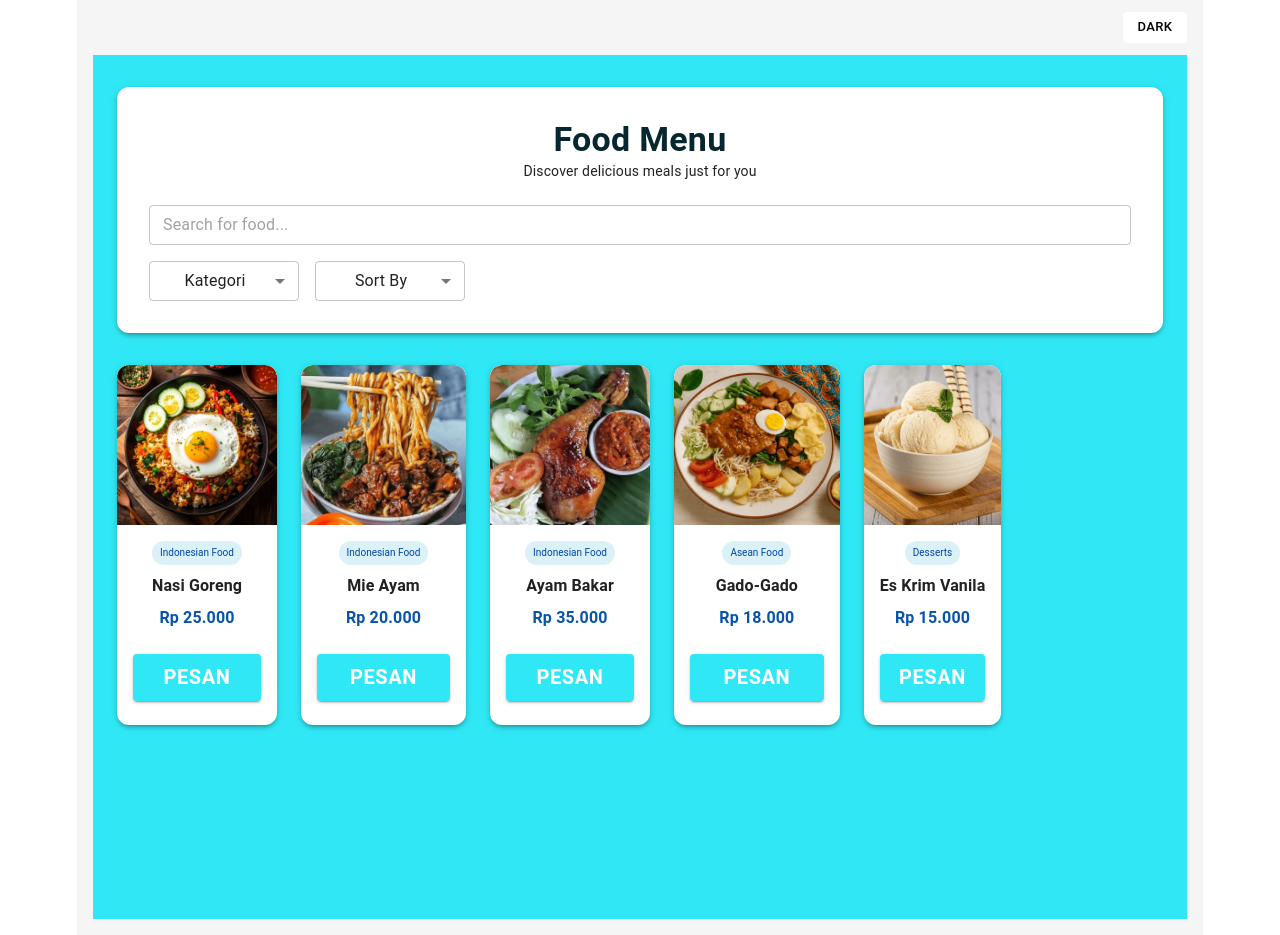
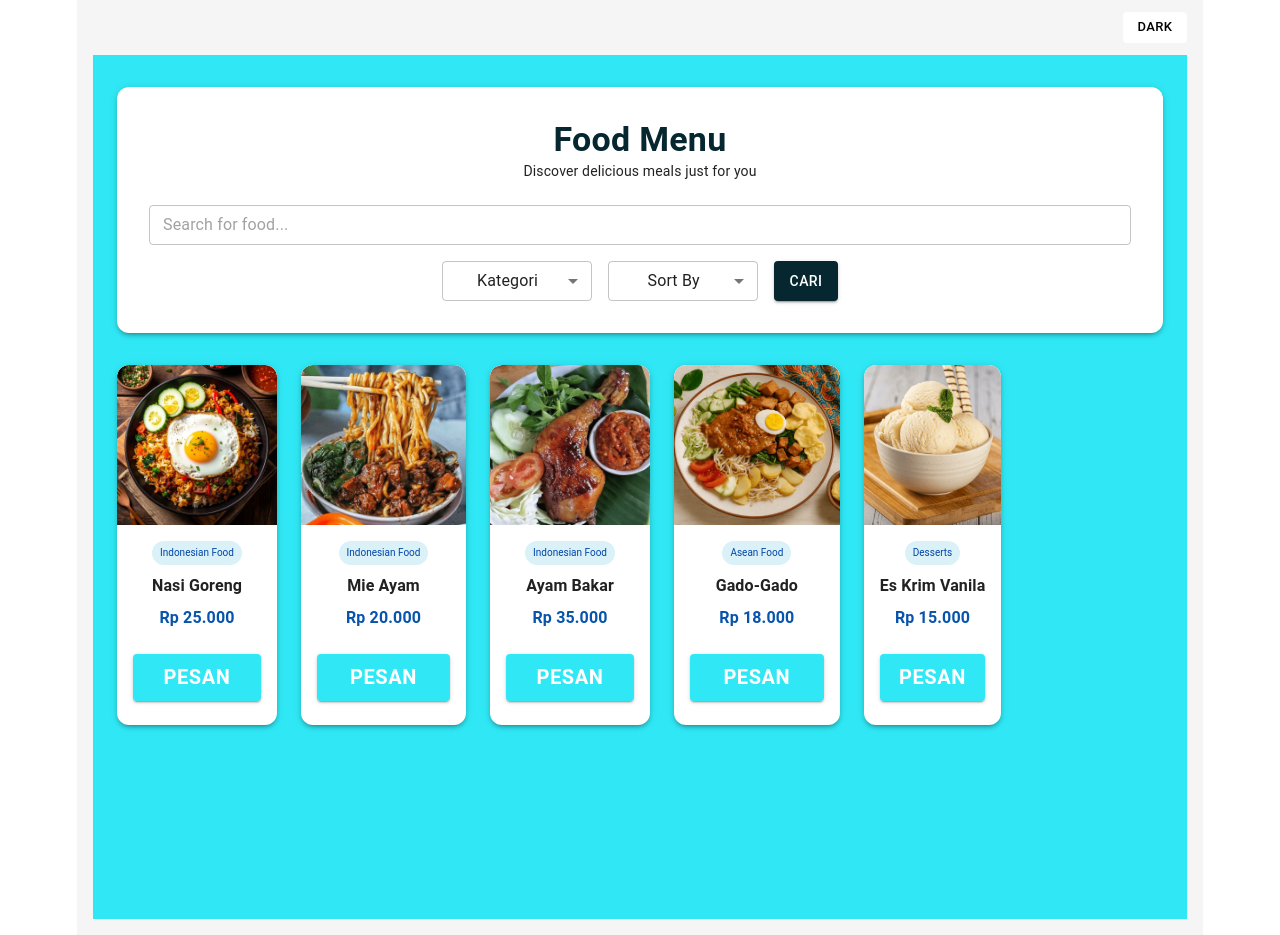
Before and after one commit to satriapinan/food-order-sttp, a React (Vite) app: page /beranda in a window 1280 px wide. Built offline with nearby package versions, Linux system fonts and the light colour scheme.

Commit message:
pertemuan 4

```diff
--- a/package.json
+++ b/package.json
@@ -14,6 +14,7 @@
     "@emotion/styled": "^11.14.1",
     "@mui/icons-material": "^9.2.0",
     "@mui/material": "^9.2.0",
+    "axios": "^1.19.0",
     "formik": "^2.4.9",
     "react": "^19.2.8",
     "react-dom": "^19.2.8",
--- a/src/pages/beranda.jsx
+++ b/src/pages/beranda.jsx
@@ -3,64 +3,154 @@ import Paper from '@mui/material/Paper';
 import Typography from '@mui/material/Typography';
 import TextField from '@mui/material/TextField';
 import Button from '@mui/material/Button';
-import {Link, useNavigate} from "react-router-dom";
+import { Link, useNavigate } from "react-router-dom";
 import { useState } from 'react';
 import Grid from '@mui/material/Grid';
 import Box from '@mui/material/Box';
-import { Select, MenuItem } from '@mui/material';
+import {
+    Select,
+    MenuItem,
+    FormHelperText,
+    FormControl,
+} from '@mui/material';
 import Card from '@mui/material/Card';
 import CardMedia from '@mui/material/CardMedia';
 import CardContent from '@mui/material/CardContent';
 import Chip from '@mui/material/Chip';
+import { Formik, Form } from 'formik';
+import * as Yup from 'yup';
 
-const images = import.meta.glob('../assets/*.{png,jpg,jpeg,svg}', {eager: true});
+const images = import.meta.glob('../assets/*.{png,jpg,jpeg,svg}', { eager: true });
 
-const foodData =[
-    {id: 1, name:"Nasi Goreng", price: "25.000", category:"Indonesian Food",imgName:"nasi-goreng.jpg"},
-    {id: 2, name:"Mie Ayam", price:"20.000", category:"Indonesian Food", imgName:"Mie-Ayam.png"},
-    {id: 3, name:"Ayam Bakar", price:"35.000", category:"Indonesian Food", imgName:"Ayam-bakar.png"},
-    {id: 4, name:"Gado-Gado", price:"18.000", category:"Asean Food", imgName:"Gado-gado.png"},
-    {id: 5, name:"Es Krim Vanila", price:"15.000", category:"Desserts", imgName:"ice-vanila.png"}
+const foodData = [
+    { id: 1, name: "Nasi Goreng", price: "25.000", category: "Indonesian Food", imgName: "nasi-goreng.jpg" },
+    { id: 2, name: "Mie Ayam", price: "20.000", category: "Indonesian Food", imgName: "Mie-Ayam.png" },
+    { id: 3, name: "Ayam Bakar", price: "35.000", category: "Indonesian Food", imgName: "Ayam-bakar.png" },
+    { id: 4, name: "Gado-Gado", price: "18.000", category: "Asean Food", imgName: "Gado-gado.png" },
+    { id: 5, name: "Es Krim Vanila", price: "15.000", category: "Desserts", imgName: "ice-vanila.png" }
 ];
+
+const validationSchema = Yup.object({
+  search: Yup.string().trim().max(50, "Pencarian maksimal 50 karakter"),
+  category: Yup.string().oneOf(["", "Indonesian Food", "Asean Food", "Desserts"], "Kategori tidak valid"),
+  sortBy: Yup.string().oneOf(["", "Termurah", "Termahal", "Terbaru"], "Urutan tidak valid"),
+});
+
+const initialValues = {
+  search: "",
+  category: "",
+  sortBy: "",
+};
+
 export default function BerandaPage() {
-    const show = true;
-    const [ count, setCount] = useState(0);
+  const [count, setCount] = useState(0);
   const navigate = useNavigate();
 
   const tologin = () => {
     navigate("/login");
-    }
+  };
 
-    if (!show) return null;
   return (
-        <Box sx={{ minHeight: '100vh', backgroundColor: '#30e8f5', py:4}}>
+    <Box sx={{ minHeight: "100vh", backgroundColor: "#30e8f5", py: 4 }}>
       <Container maxWidth="lg">
-                {/* 1. kotak pencarian*/}
-                <Paper elevation={3} sx={{ p: 4, textAlign: 'center', mb: 4, borderRadius:3}}>
-                    <Typography variant="h4" sx={{ fontWeight: 'bold', color: '#062630' }}>
+        <Formik
+          initialValues={initialValues}
+          validationSchema={validationSchema}
+          onSubmit={(values) => {
+            console.log("Data filter:", values);
+            // bisa lanjut ke login / order / filter menu
+            // tologin();
+          }}
+        >
+          {({ values, errors, touched, handleChange, handleBlur, handleSubmit }) => (
+            <Form>
+              <Paper elevation={3} sx={{ p: 4, textAlign: "center", mb: 4, borderRadius: 3 }}>
+                <Typography variant="h4" sx={{ fontWeight: "bold", color: "#062630" }}>
                   <Link to="/masuk"></Link>
                   Food Menu
                 </Typography>
+
                 <Typography variant="body2" color="text.secondary" sx={{ mb: 3 }}>
                   Discover delicious meals just for you
                 </Typography>
-                    <TextField fullWidth placeholder='Search for food...' size='small' sx={{ mb:2}}/>
 
-                    <Box sx={{display: 'flex', gap:2}}>
-                        <Select defaultValue="" displayEmpty size='small' sx={{ width: 150 }}>
+                <TextField
+                  fullWidth
+                  name="search"
+                  placeholder="Search for food..."
+                  size="small"
+                  value={values.search}
+                  onChange={handleChange}
+                  onBlur={handleBlur}
+                  error={touched.search && Boolean(errors.search)}
+                  helperText={touched.search && errors.search}
+                  sx={{ mb: 2 }}
+                />
+
+                <Box sx={{ display: "flex", gap: 2, justifyContent: "center" }}>
+                  <FormControl sx={{ minWidth: 150 }} error={touched.category && Boolean(errors.category)}>
+                    <Select
+                      name="category"
+                      value={values.category}
+                      onChange={handleChange}
+                      onBlur={handleBlur}
+                      displayEmpty
+                      size="small"
+                      sx={{ width: 150 }}
+                    >
                       <MenuItem value="">Kategori</MenuItem>
+                      <MenuItem value="Indonesian Food">Indonesian Food</MenuItem>
+                      <MenuItem value="Asean Food">Asean Food</MenuItem>
+                      <MenuItem value="Desserts">Desserts</MenuItem>
                     </Select>
+                    {touched.category && errors.category && (
+                      <FormHelperText>{errors.category}</FormHelperText>
+                    )}
+                  </FormControl>
 
-                        <Select defaultValue="" displayEmpty size='small' sx={{ width: 150 }}>
+                  <FormControl sx={{ minWidth: 150 }} error={touched.sortBy && Boolean(errors.sortBy)}>
+                    <Select
+                      name="sortBy"
+                      value={values.sortBy}
+                      onChange={handleChange}
+                      onBlur={handleBlur}
+                      displayEmpty
+                      size="small"
+                      sx={{ width: 150 }}
+                    >
                       <MenuItem value="">Sort By</MenuItem>
+                      <MenuItem value="Termurah">Termurah</MenuItem>
+                      <MenuItem value="Termahal">Termahal</MenuItem>
+                      <MenuItem value="Terbaru">Terbaru</MenuItem>
                     </Select>
+                    {touched.sortBy && errors.sortBy && (
+                      <FormHelperText>{errors.sortBy}</FormHelperText>
+                    )}
+                  </FormControl>
+
+                  <Button
+                    variant="contained"
+                    type="submit"
+                    onClick={handleSubmit}
+                    sx={{
+                      backgroundColor: "#062630",
+                      color: "#fff",
+                      "&:hover": { backgroundColor: "#0e3a46" },
+                    }}
+                  >
+                    Cari
+                  </Button>
                 </Box>
               </Paper>
-                {/* 2. daftar makanan */}
+            </Form>
+          )}
+        </Formik>
+
         <Grid container spacing={3}>
           {foodData.map((food) => {
             const imageSrc = images[`../assets/${food.imgName}`]?.default;
-                        return(
+
+            return (
               <Grid item xs={12} sm={6} md={3} key={food.id}>
                 <Card sx={{ borderRadius: 3, boxShadow: 3 }}>
                   <CardMedia
@@ -69,27 +159,40 @@ export default function BerandaPage() {
                     alt={food.name}
                     height="160"
                     sx={{
-                                            borderRadius: '12px 12px 0 0',
-                                            objectFit: 'cover',
-                                            width: '100%',
-                                            transition: 'transform 0.3s ease',
-                                            '&:hover': {
-                                                transform: 'scale(1.05)',
-                                                cursor: 'pointer'
-                                            }
+                      borderRadius: "12px 12px 0 0",
+                      objectFit: "cover",
+                      width: "100%",
+                      transition: "transform 0.3s ease",
+                      "&:hover": {
+                        transform: "scale(1.05)",
+                        cursor: "pointer",
+                      },
                     }}
                   />
+
                   <CardContent>
-                                    <Chip label={food.category} size="small" sx={{ backgroundColor: '#d9f1f7', color: '#0245aa', mb: 1, fontSize: '10px' }} />
-                                    <Typography variant="h6" sx={{ fontSize: '16px', fontWeight:'bold'}}>
+                    <Chip
+                      label={food.category}
+                      size="small"
+                      sx={{
+                        backgroundColor: "#d9f1f7",
+                        color: "#0245aa",
+                        mb: 1,
+                        fontSize: "10px",
+                      }}
+                    />
+
+                    <Typography variant="h6" sx={{ fontSize: "16px", fontWeight: "bold" }}>
                       {food.name}
                     </Typography>
-                                    <Typography variant='body1' sx={{color: '#0754ac', fontWeight:'bold', my:1}}>
+
+                    <Typography variant="body1" sx={{ color: "#0754ac", fontWeight: "bold", my: 1 }}>
                       Rp {food.price}
                     </Typography>
+
                     <Button
                       onClick={() => {
-                                            setCount(count + 1);
+                        setCount((prev) => prev + 1);
                         tologin();
                       }}
                       fullWidth
@@ -97,11 +200,11 @@ export default function BerandaPage() {
                       sx={{
                         mt: 2,
                         backgroundColor: count < 5 ? "#30e8f5" : "#0754ac",
-                                            fontSize: '20px',
+                        fontSize: "20px",
                         fontWeight: "bold",
-                                            '&:hover': {
+                        "&:hover": {
                           backgroundColor: "rgb(17, 16, 20)",
-                                            }
+                        },
                       }}
                     >
                       Pesan
@@ -109,10 +212,10 @@ export default function BerandaPage() {
                   </CardContent>
                 </Card>
               </Grid>
-                    )
+            );
           })}
         </Grid>
       </Container>
     </Box>
-    )
+  );
 }
--- a/src/pages/masuk.jsx
+++ b/src/pages/masuk.jsx
@@ -2,18 +2,22 @@ import Container from '@mui/material/Container';
 import Paper from '@mui/material/Paper';
 import Typography from '@mui/material/Typography';
 import Button from '@mui/material/Button';
+import Box from '@mui/material/Box';
+import Snackbar from '@mui/material/Snackbar';
+import Alert from '@mui/material/Alert';
 import {Link, NavLink, useNavigate} from "react-router-dom";
 import { useState } from 'react';
 import { useFormik } from "formik";
 import * as Yup from "yup";
 import { useAuth } from '../hooks/useAuth';
 import AppTextField from '../components/AppTextField';
+import api from '../services/api';
 
 const masukSchema = Yup.object({
   email:Yup.string()
   .email("Format email tidak valid")
   .required("Email harus diisi"),
-  passwor: Yup.string()
+  password: Yup.string()
   .min(6, "Password minimal 6 karakter")
   .required("Password harus diisi"),
 });
@@ -27,20 +31,53 @@ export default function MasukPage() {
         navigate("/login");
     }
 
-    const{ masuk }= useAuth();
+    const { masuk } = useAuth();
+
+    const [notification, setNotification] = useState({
+      open:false,
+      message:'',
+      severity:'success',
+    });
+
+    const handleCloseNotification = () => {
+      setNotification((prev) => ({...prev, open: false}));
+    };
 
     const formik = useFormik({
       initialValues:{
-        emaill:"tiara@gmail.com",
+        email:"tiara@gmail.com",
         password:"taf12345",
       },
       validationSchema:masukSchema,
       onSubmit: async (values) =>{
-        await masuk(values.email, values.password);
-        navigate("/food-order");
+        try {
+          await api.post("/user-management/users/sign-in", values);
+          if (masuk){
+            await masuk(values.email, values.password);
+          }
+
+          setNotification({
+            open:true,
+            message:'Login berhasil!',
+            severity:"success",
+          });
+
+          setTimeout(() => {
+            navigate("/food-order");
+          }, 1500);
+
+        } catch(err){
+          const errorMessage = err.response?.data?.message || "Login gagal! Periksa email dan password Anda.";
+          setNotification({
+            open:true,
+            message:errorMessage,
+            severity:"error",
+          });
+        }
       }
-    })
-    if (show)
+    });
+
+    if (!show) return null;
   return(
 
     <Container maxWidth="xs" sx={{ mt: 8, backgroundColor: '#30e8f5', p:5, borderRadius: 8}}>
@@ -52,8 +89,7 @@ export default function MasukPage() {
             <Link to="/masuk"></Link>
           Masuk
         </Typography>
-        <Typography>
-          <form onSubmit={formik.handleSubmit}>
+          <Box component="form" onSubmit={formik.handleSubmit} noValidate>
 
             <AppTextField
             label="Email"
@@ -75,12 +111,12 @@ export default function MasukPage() {
             error={formik.touched.password && Boolean(formik.errors.password)}
             helperText={formik.touched.password && formik.errors.password}/>
 
-          </form>
-        </Typography>
+          </Box>
         <Button
+        type='submit'
         onClick={tologin}
         style={count < 5 ? StyleSheet.Button : StyleSheet.buttonB}
-        onClick ={() => setCount ()}
+        onClick={() => setCount(count + 1)}
           fullWidth variant="contained"
           sx={{ mt:2,
             backgroundColor:"#30e8f5",
@@ -96,6 +132,21 @@ export default function MasukPage() {
         </Button>
         {/*tombol masuk*/}
       </Paper>
+      <Snackbar
+      open={notification.open}
+      autoHideDuration={4000}
+      onClose={handleCloseNotification}
+      anchorOrigin={{ vertical: 'top', horizontal: 'center' }} // Posisi di atas tengah
+      >
+        <Alert
+        onClose={handleCloseNotification}
+        severity={notification.severity}
+        variant='filled'
+        sx={{width: '100%'}}
+        >
+          {notification.message}
+        </Alert>
+      </Snackbar>
     </Container>
   );
 };
--- /dev/null
+++ b/src/services/api.js
@@ -0,0 +1,15 @@
+import axios from "axios";
+
+const api = axios.create({
+    baseURL:"http://localhost:8080",
+});
+
+api.interceptors.request.use((config) => {
+    const user = JSON.parse(localStorage.getItem("user"));
+    if (user?.token){
+        config.headers.Authorization = 'Bearer ${user.token}';
+    }
+    return config;
+});
+
+export default api;
```
Also changed, not shown: 1 other file (tests, documents, lock files or other folders). Lines whose indentation alone changed are shown as unchanged.
